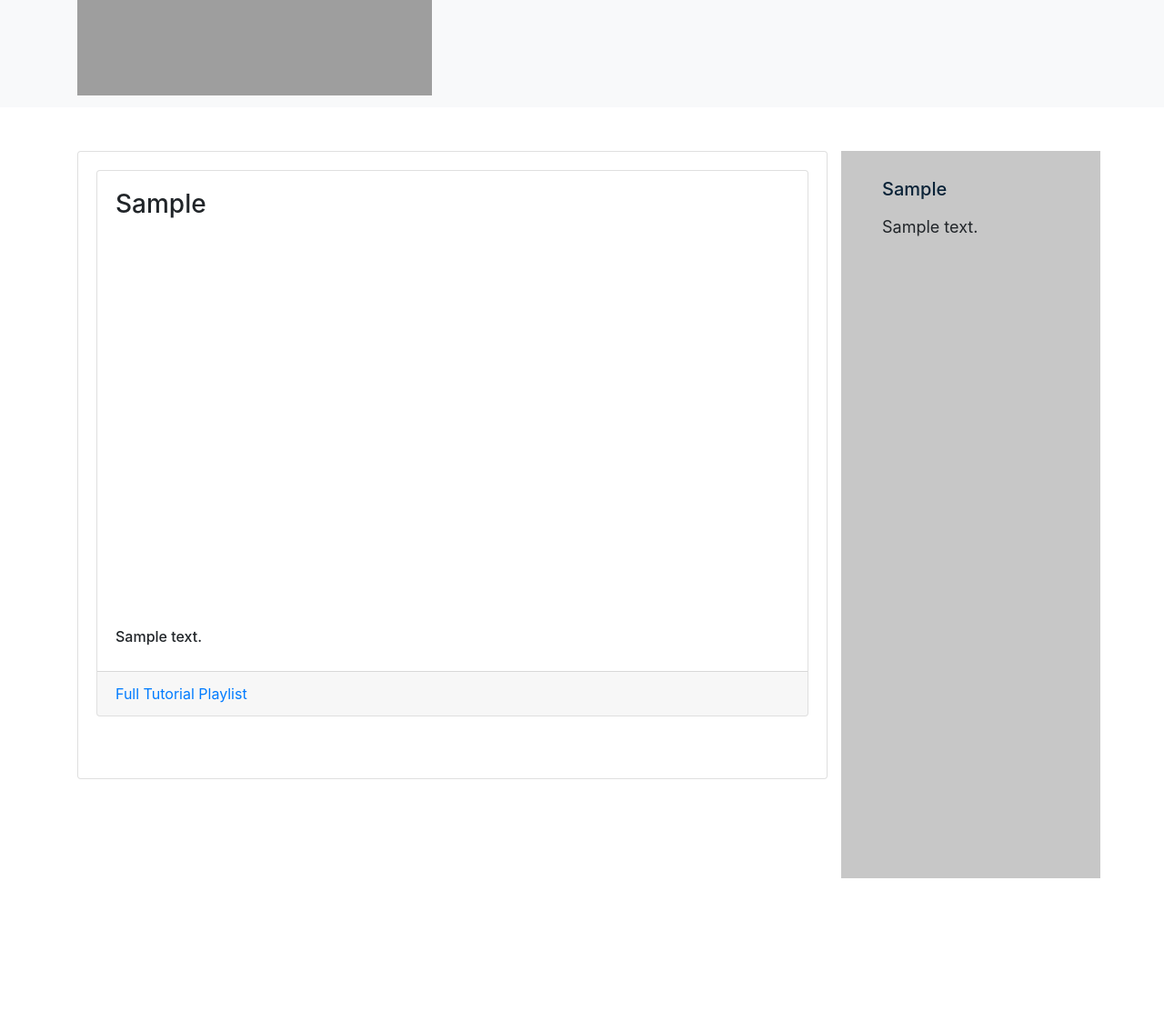
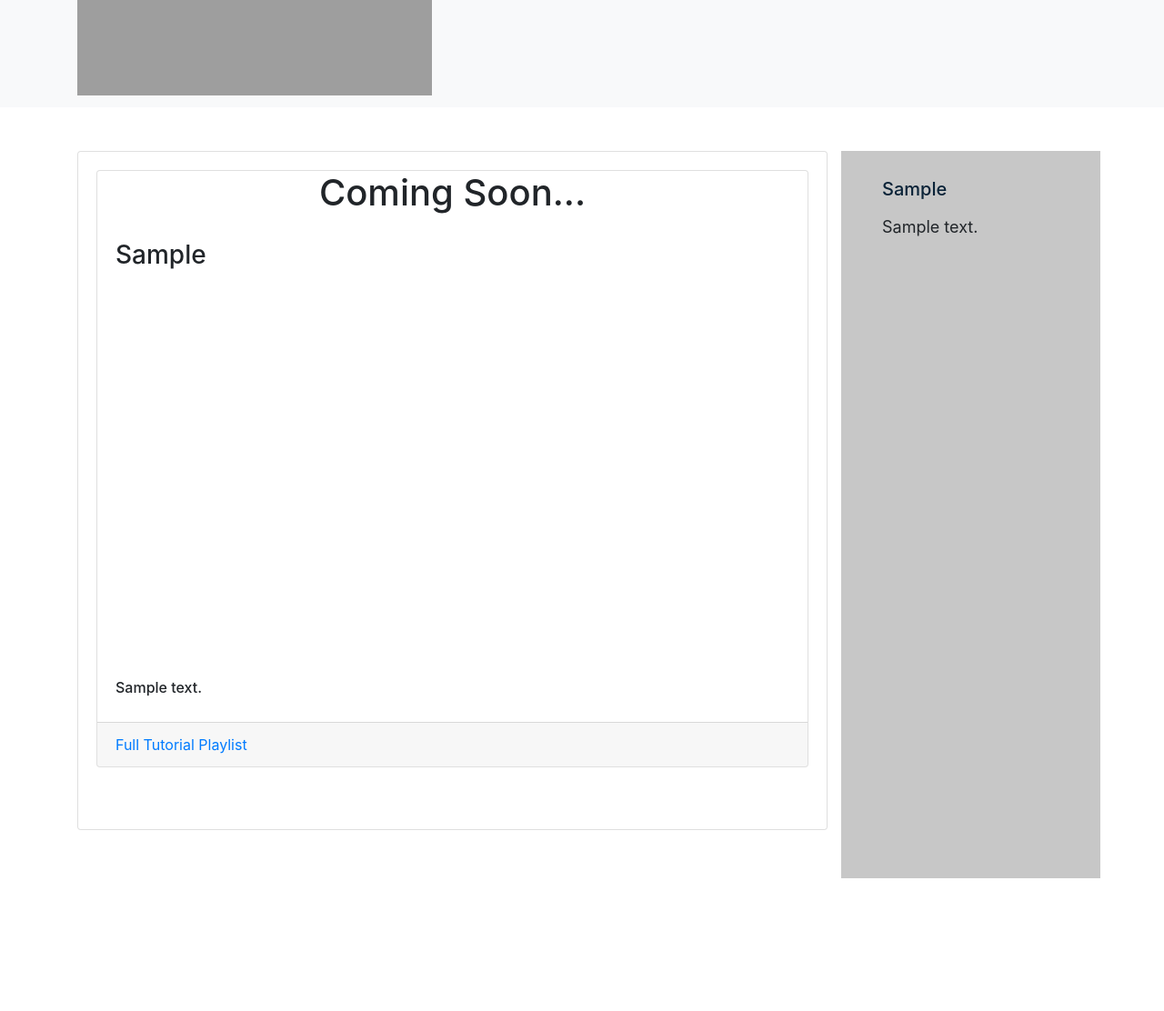
Before and after one commit to akramhossainrabbi/protfolioweb, a Django app: page /classes in a window 1280 px wide. Shown: the part 200-1312 px from the top of the page at 91% size. Run offline with Django 3.2, Linux system fonts and the light colour scheme; tables that the repository leaves empty hold one stand-in row (values such as "Sample post"); some web fonts are replaced; grey boxes are pictures that could not be loaded.

Commit message:
commit 8

```diff
--- a/protfoliowebapp/templates/protfolioweb/classes.html
+++ b/protfoliowebapp/templates/protfolioweb/classes.html
@@ -13,6 +13,9 @@
 							<!-- video and comment -->
 							{% for tutorial in all_tutorials %}
 							<div class="card mb-5">
+								<div class="text-center">
+									<h1>Coming Soon...</h1>
+								</div>
 							  <div class="card-body">
 							  	<h3 class="card-title mb-3">{{ tutorial.video_header }}</h3>
 								<div class="embed-responsive embed-responsive-16by9">
```
